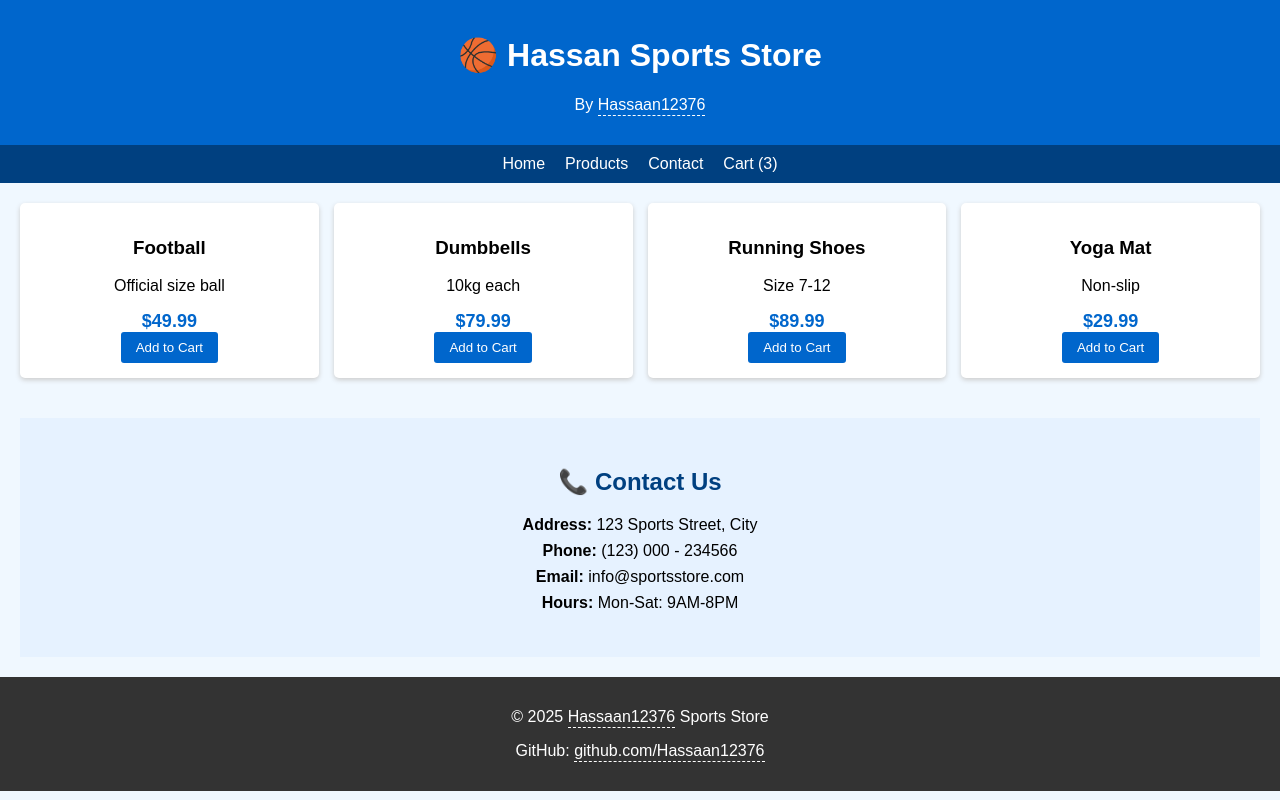
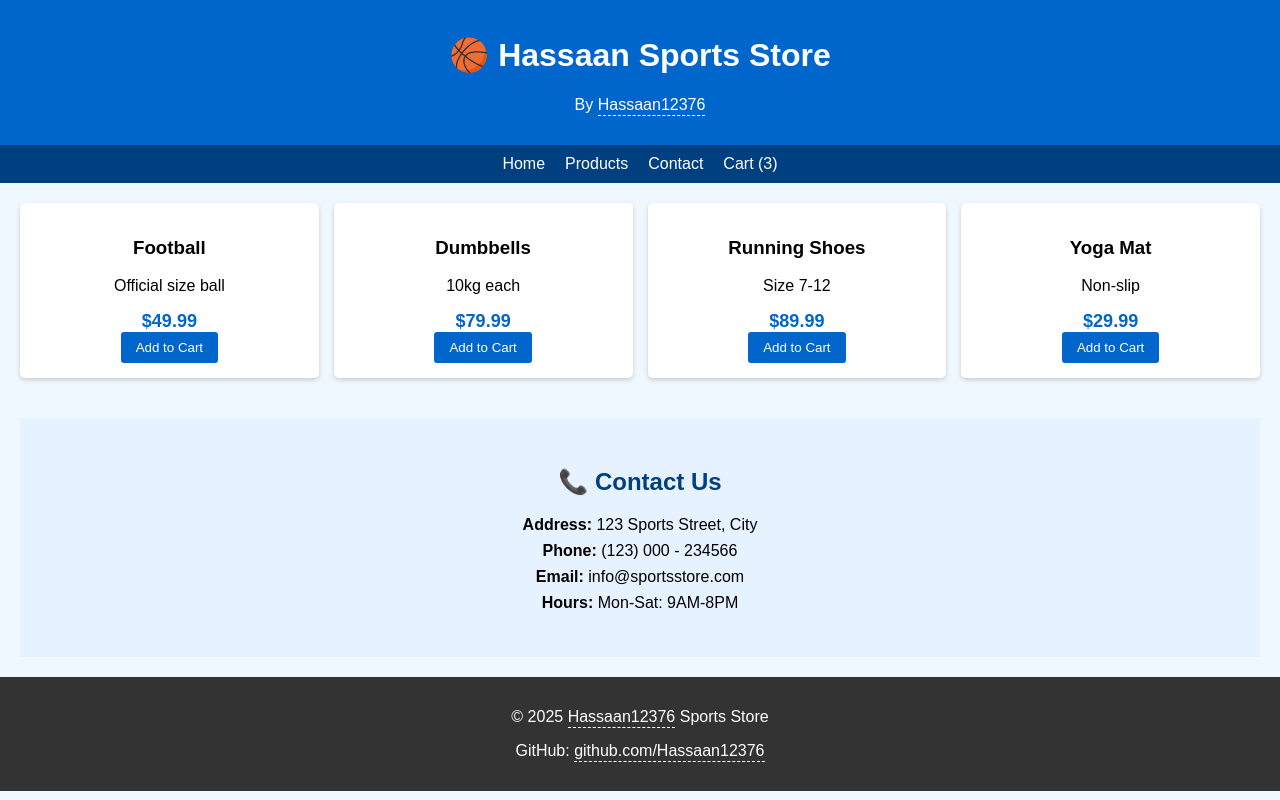
Before and after one commit to Hassaan12376/sports-store, a plain HTML site: page index.html in a window 1280 px wide. Drawn offline with Linux system fonts and the light colour scheme.

Commit message:
add name

```diff
--- a/index.html
+++ b/index.html
@@ -25,7 +25,7 @@ footer{background:#333;color:white;text-align:center;padding:15px}
 </style>
 <body>
 <header>
-    <h1>🏀 Hassan Sports Store</h1>
+    <h1>🏀 Hassaan Sports  Store</h1>
     <p>By <a href="https://github.com/Hassaan12376" class="github-link" target="_blank">Hassaan12376</a></p>
 </header>
 <nav><center><a href="#">Home</a><a href="#">Products</a><a href="#contact">Contact</a><a href="#">Cart (3)</a></center></nav>
```
